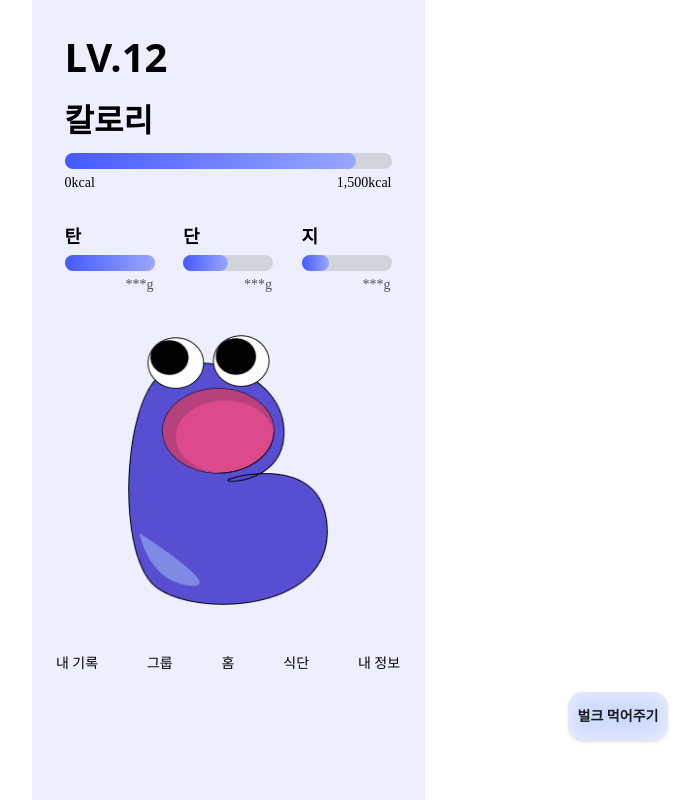
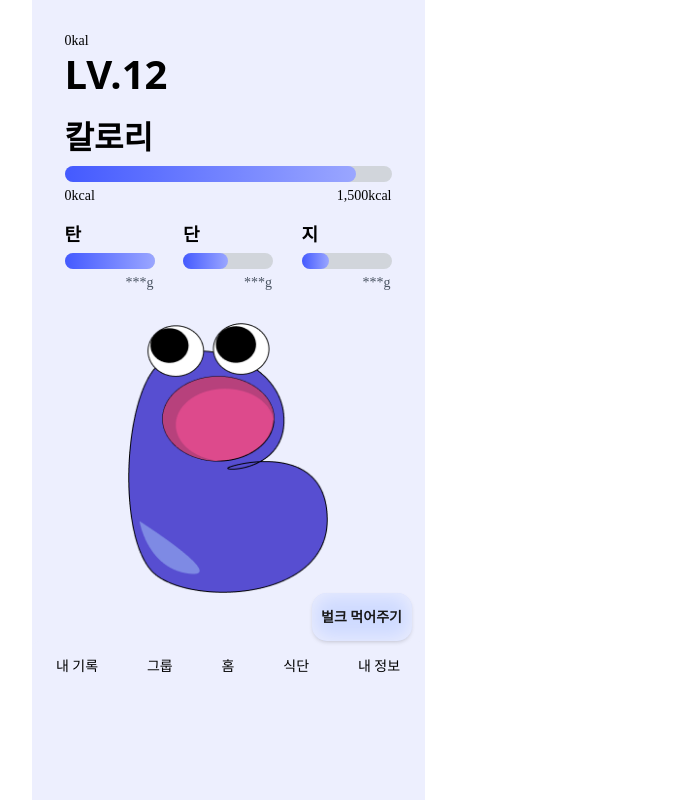
Before and after one commit to realBULK/Front, a React (Vite) app: page /home in a window 1280 px wide. Shown: the whole page, without its empty margins (412-1111 px from the left). Built offline with nearby package versions, Linux system fonts and the light colour scheme.

Commit message:
홈 화면 css 수정

```diff
--- a/src/Home.tsx
+++ b/src/Home.tsx
@@ -1,4 +1,4 @@
-import logo from "../public/character.png";
+import character from "../public/character.png";
 import { useNavigate } from 'react-router-dom';
 
 const Home = () => {
@@ -9,17 +9,22 @@ const Home = () => {
         <div className="flex flex-col items-center h-screen p-[33px]">
             {/* 상단 레벨 표시 */}
             <div className="w-full flex flex-col">
+                <h5
+                    className="text-[14px] font-[Pretendard] text-black leading-[1.21] text-left"
+                    >
+                    0kal
+                </h5>
                 <h1
                 className="text-[40px] font-[Gmarket Sans] font-bold text-black leading-[1.21] mb-4 text-left"
                 >
                 LV.12
                 </h1>
-                <h2 className="text-[32px] font-[Pretendard] font-semibold text-black mb-2 text-left">
+                <h2 className="text-[32px] font-[Pretendard] font-semibold text-black mb-1 text-left">
                 칼로리
                 </h2>
 
                 {/* 칼로리 바 */}
-                <div className="w-full max-w-[327px] items-center mb-[30px]">
+                <div className="w-full max-w-[327px] items-center mb-[15px]">
                 <div className="relative h-4 bg-gray-300 rounded-full">
                     <div
                     className="absolute h-4 bg-gradient-to-r from-[#445AFF] to-[#9AA6FF] rounded-full"
@@ -74,16 +79,18 @@ const Home = () => {
                 </div>
             </div>
 
-            {/* 로고 */}
-            <img src={logo} alt="Bulk Logo" className="w-[200px] h-[270px] mt-[40px]" />
-
-            {/* "벌크 먹어주기" 버튼 */}
-            <button className="w-[100px] h-[48px] text-[14px] font-[Pretendard] fixed bottom-[60px] right-[200px] font-semibold text-[#191919] text-center rounded-[15px] bg-[#CEDAFF] shadow-custom inset-shadow-custom filter"
-            style={{
-                boxShadow: `0px 0px 20px 2px #EDEFFE inset, 0px 2px 5px -2px rgba(0, 0, 0, 0.25)`,
-            }}>
-            벌크 먹어주기
-            </button>
+            {/* character */}
+            <div className="relative w-full max-w-[327px] mt-[30px] mb-[15px]">
+                <img src={character} alt="Bulk Logo" className="w-[200px] h-[270px] mx-auto" />
+                <button
+                className="absolute -right-5 w-[100px] h-[48px] text-[14px] font-[Pretendard] font-semibold text-[#191919] rounded-[15px] bg-[#CEDAFF] shadow-custom inset-shadow-custom filter mb-[100px]"
+                style={{
+                    boxShadow: `0px 0px 20px 2px #EDEFFE inset, 0px 2px 5px -2px rgba(0, 0, 0, 0.25)`,
+                }}
+                >
+                벌크 먹어주기
+                </button>
+            </div>
 
             {/* 하단 네비게이션 */}
             <div className="w-[393px] bg-[#EDEFFE] justify-center mt-[10%] rounded-t-lg">
```
